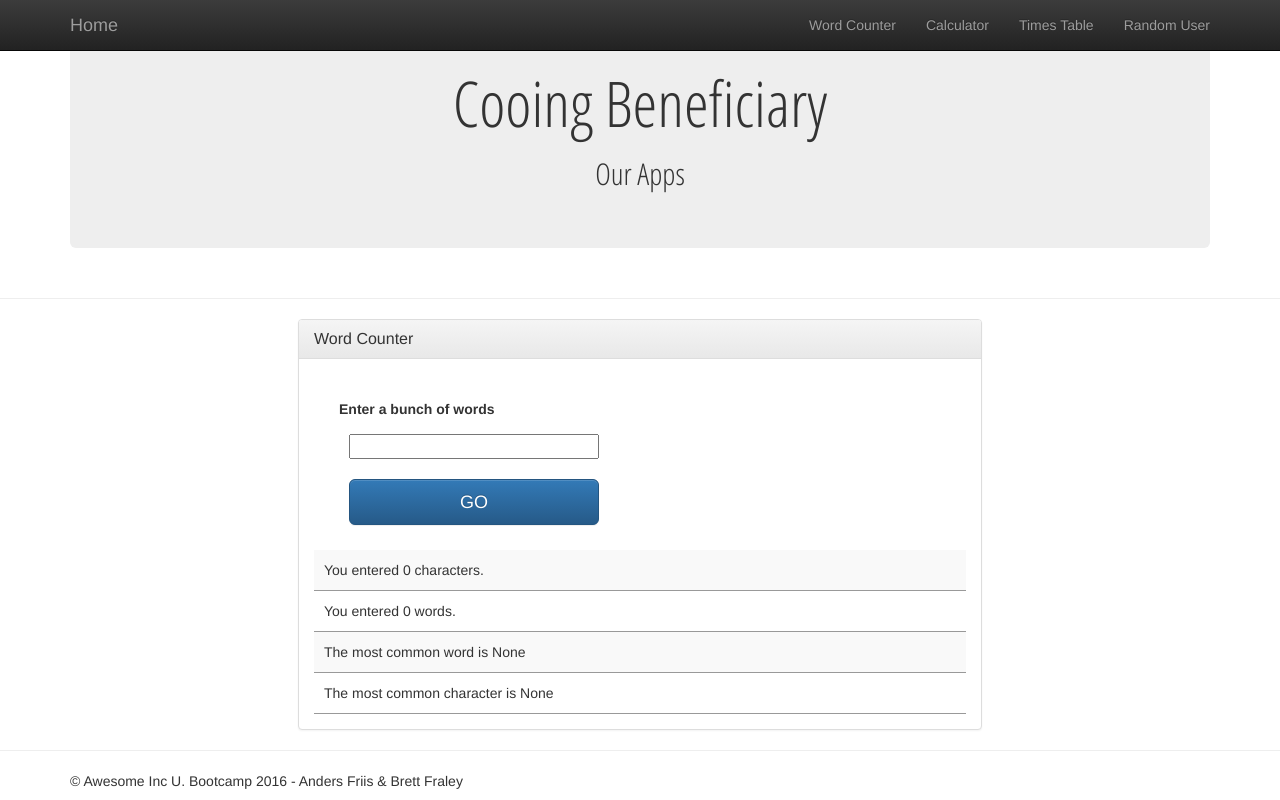
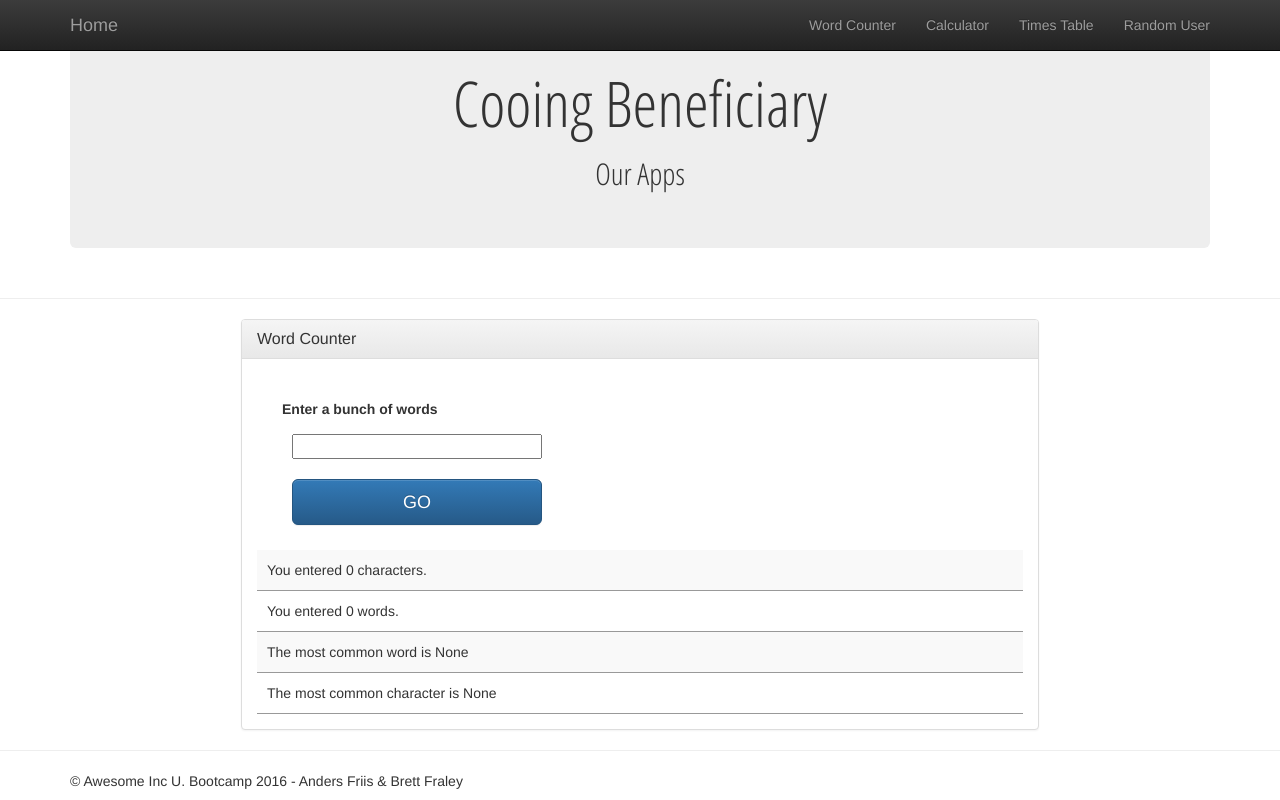
Before and after one commit to cooing-beneficiary/word-counter, a Flask app: page / in a window 1280 px wide. Run offline with Flask 2, Linux system fonts and the light colour scheme; some libraries are stand-ins or nearby versions.

Commit message:
increase bs panel width size to 70%

```diff
--- a/app/static/styles.css
+++ b/app/static/styles.css
@@ -1,6 +1,7 @@
 .jumbotron {
 	text-align: center;
 	font-family: 'Open Sans Condensed', sans-serif;
+	min-width:450px;
 }
 
 form {
@@ -28,7 +29,7 @@ table {
 }
 
 .panel {
-	width:60%;
+	width:70%;
 	margin:auto;
 	min-width:450px;
 }
```
